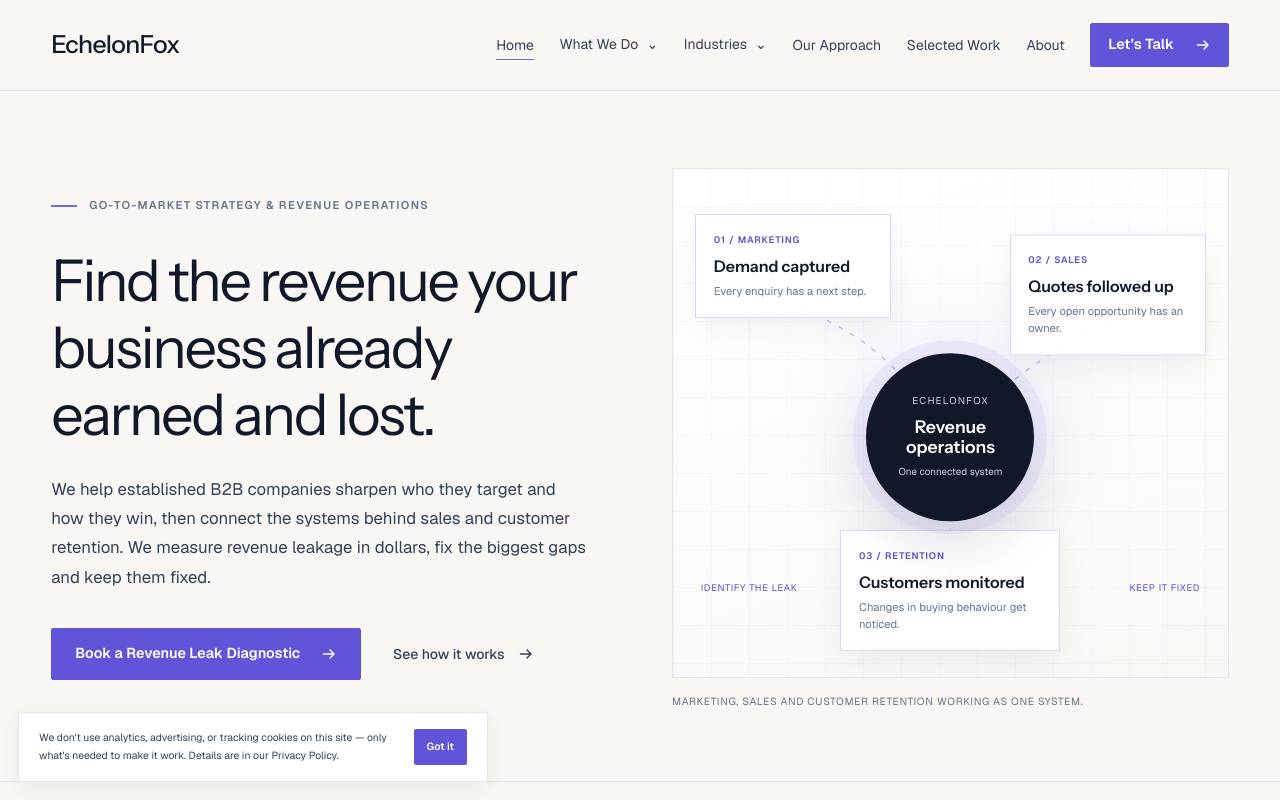
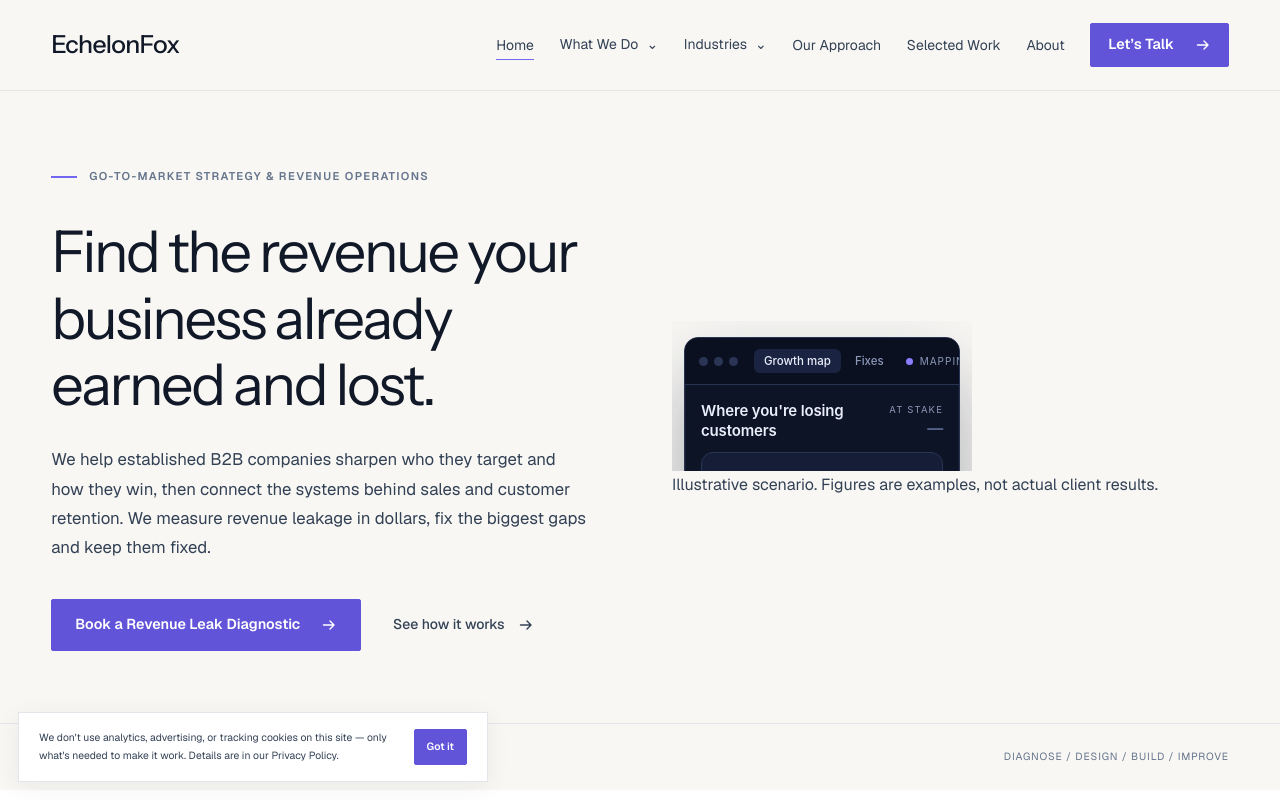
Before and after one commit to abrahamqdiaz-a11y/echelonfox, a Next.js app: page / in a window 1280 px wide. Shown: the top 800 px of the page. Built offline with nearby package versions, Linux system fonts and the light colour scheme.

Commit message:
feat: embed supplied growth map in homepage hero (components/site/PeoplePanels.tsx)

```diff
--- a/components/site/PeoplePanels.tsx
+++ b/components/site/PeoplePanels.tsx
@@ -1,54 +1,19 @@
 /**
- * A purpose-built RevOps illustration, not a product screenshot or customer data.
- * Pure CSS animation; the static design remains legible without JavaScript.
+ * The uploaded animated Growth Map lives in a sandboxed standalone document.
+ * The original canvas and colour styling remain isolated from the site CSS.
  */
 export default function PeoplePanels() {
   return (
-    <figure className="signal-system">
-      <div
-        className="signal-system__stage"
-        role="img"
-        aria-label="Marketing, sales and customer retention connected through one revenue operations system"
-      >
-        <div className="signal-system__mesh" aria-hidden="true" />
-        <svg
-          className="signal-system__paths"
-          viewBox="0 0 600 510"
-          preserveAspectRatio="none"
-          aria-hidden="true"
-        >
-          <path d="M300 270 C248 198 199 160 132 139" />
-          <path d="M300 270 C375 198 423 177 486 144" />
-          <path d="M300 270 C300 330 300 372 300 428" />
-        </svg>
-
-        <div className="signal-system__core" aria-hidden="true">
-          <span className="signal-system__core-label">ECHELONFOX</span>
-          <strong>Revenue operations</strong>
-          <span className="signal-system__core-meta">One connected system</span>
-        </div>
-
-        <div className="signal-system__node signal-system__node--one" aria-hidden="true">
-          <span className="signal-system__node-kicker">01 / Marketing</span>
-          <strong>Demand captured</strong>
-          <span>Every enquiry has a next step.</span>
-        </div>
-        <div className="signal-system__node signal-system__node--two" aria-hidden="true">
-          <span className="signal-system__node-kicker">02 / Sales</span>
-          <strong>Quotes followed up</strong>
-          <span>Every open opportunity has an owner.</span>
-        </div>
-        <div className="signal-system__node signal-system__node--three" aria-hidden="true">
-          <span className="signal-system__node-kicker">03 / Retention</span>
-          <strong>Customers monitored</strong>
-          <span>Changes in buying behaviour get noticed.</span>
-        </div>
-
-        <span className="signal-system__annotation signal-system__annotation--left" aria-hidden="true">Identify the leak</span>
-        <span className="signal-system__annotation signal-system__annotation--right" aria-hidden="true">Keep it fixed</span>
-      </div>
-      <figcaption>
-        Marketing, sales and customer retention working as one system.
+    <figure className="growth-map-hero">
+      <iframe
+        className="growth-map-hero__frame"
+        src="/hero-visual-growth-map.html"
+        title="Illustrative growth map showing customer journey drop-off, a revenue leak and a possible improvement"
+        loading="eager"
+        sandbox="allow-scripts"
+      />
+      <figcaption className="growth-map-hero__caption">
+        Illustrative scenario. Figures are examples, not actual client results.
       </figcaption>
     </figure>
   );
```
